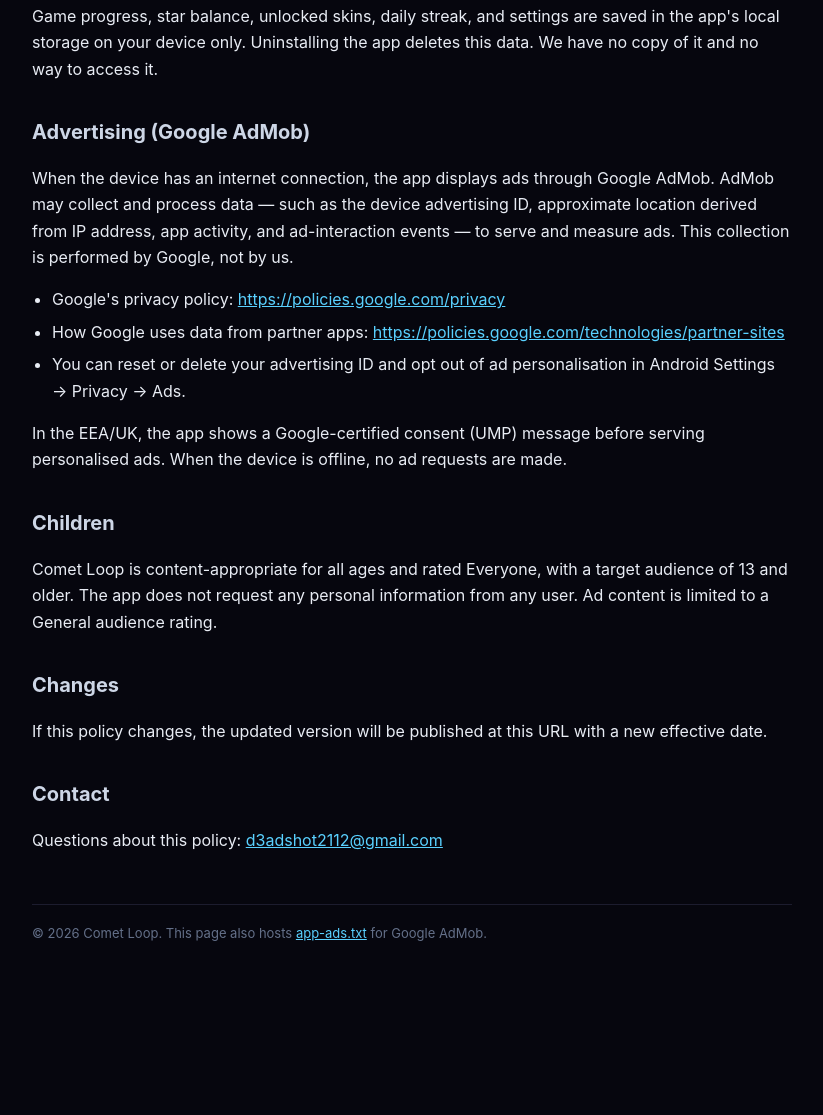
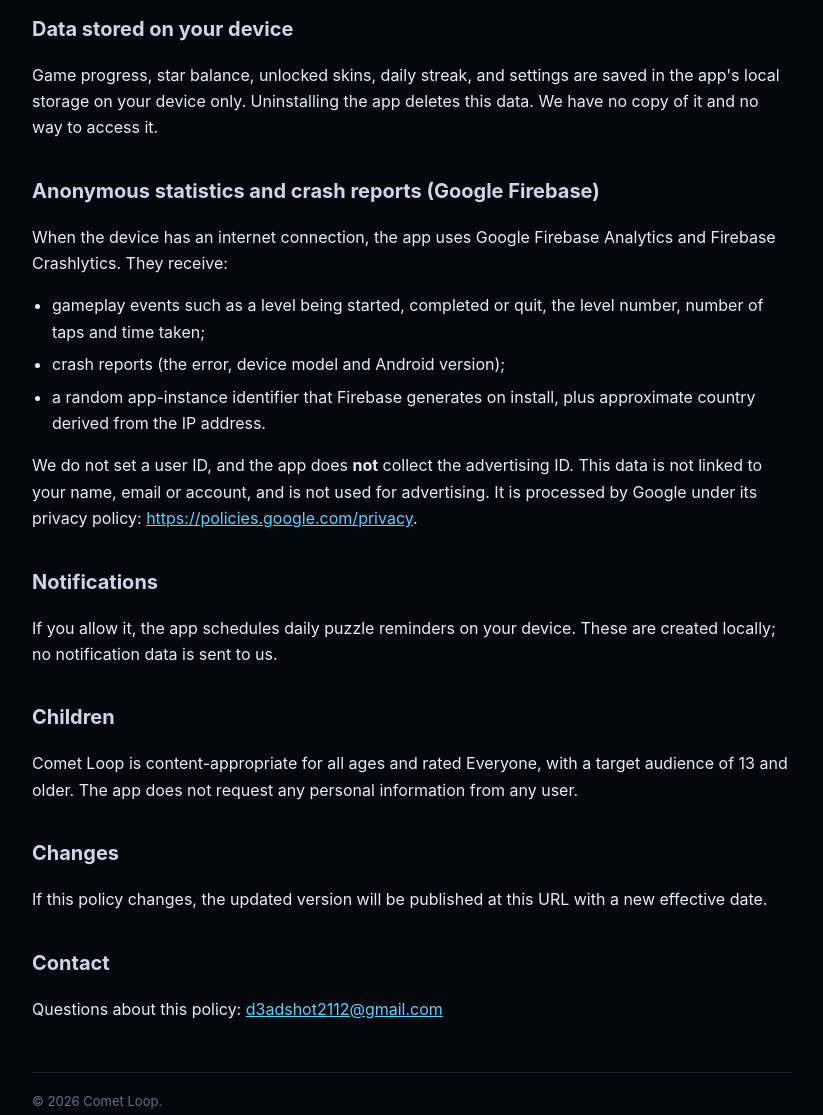
Before and after one commit to Aditundiya/Aditundiya.github.io, a plain HTML site: page index.html in a window 1280 px wide. Shown: the part 534-1649 px from the top of the page, without its empty margins (228-1051 px from the left). Before the commit the page ends 1558 px from the top, so only its background shows below. Drawn offline with Linux system fonts and the light colour scheme.

Commit message:
Comet Loop privacy policy: app is now ad-free (v1.2.0)
Remove AdMob section and app-ads.txt; describe the anonymous Firebase
Analytics/Crashlytics data and local notifications accurately.

Co-Authored-By: Claude Opus 5.5 <noreply@anthropic.com>

```diff
--- a/index.html
+++ b/index.html
@@ -22,7 +22,7 @@
 <body>
 <div class="wrap">
   <h1>Comet Loop <span class="pop">Privacy Policy</span></h1>
-  <p class="eff">Effective date: 14 June 2026</p>
+  <p class="eff">Effective date: 18 November 2026</p>
 
   <p>Comet Loop ("the app", "we") is a casual puzzle game. This policy explains how the app handles data.</p>
 
@@ -31,24 +31,28 @@
     <ul>
       <li>The game works fully <strong>offline</strong>. Your progress (levels, stars, settings, skins, streak) is stored <strong>only on your device</strong> and is never uploaded by us.</li>
       <li>We do <strong>not</strong> ask for, collect, or store your name, email, contacts, location, or any account.</li>
-      <li>When your device is <strong>online</strong>, the app shows advertisements served by <strong>Google AdMob</strong>. When you are offline, no ads are shown and no ad data is processed.</li>
+      <li>The app has <strong>no ads</strong> and <strong>no in-app purchases</strong>.</li>
+      <li>When your device is online, the app sends <strong>anonymous</strong> gameplay statistics and crash reports to Google Firebase so we can fix bugs and improve the game. No advertising ID is collected.</li>
     </ul>
   </div>
 
   <h2>Data stored on your device</h2>
   <p>Game progress, star balance, unlocked skins, daily streak, and settings are saved in the app's local storage on your device only. Uninstalling the app deletes this data. We have no copy of it and no way to access it.</p>
 
-  <h2>Advertising (Google AdMob)</h2>
-  <p>When the device has an internet connection, the app displays ads through Google AdMob. AdMob may collect and process data — such as the device advertising ID, approximate location derived from IP address, app activity, and ad-interaction events — to serve and measure ads. This collection is performed by Google, not by us.</p>
+  <h2>Anonymous statistics and crash reports (Google Firebase)</h2>
+  <p>When the device has an internet connection, the app uses Google Firebase Analytics and Firebase Crashlytics. They receive:</p>
   <ul>
-    <li>Google's privacy policy: <a href="https://policies.google.com/privacy">https://policies.google.com/privacy</a></li>
-    <li>How Google uses data from partner apps: <a href="https://policies.google.com/technologies/partner-sites">https://policies.google.com/technologies/partner-sites</a></li>
-    <li>You can reset or delete your advertising ID and opt out of ad personalisation in Android Settings → Privacy → Ads.</li>
+    <li>gameplay events such as a level being started, completed or quit, the level number, number of taps and time taken;</li>
+    <li>crash reports (the error, device model and Android version);</li>
+    <li>a random app-instance identifier that Firebase generates on install, plus approximate country derived from the IP address.</li>
   </ul>
-  <p>In the EEA/UK, the app shows a Google-certified consent (UMP) message before serving personalised ads. When the device is offline, no ad requests are made.</p>
+  <p>We do not set a user ID, and the app does <strong>not</strong> collect the advertising ID. This data is not linked to your name, email or account, and is not used for advertising. It is processed by Google under its privacy policy: <a href="https://policies.google.com/privacy">https://policies.google.com/privacy</a>.</p>
+
+  <h2>Notifications</h2>
+  <p>If you allow it, the app schedules daily puzzle reminders on your device. These are created locally; no notification data is sent to us.</p>
 
   <h2>Children</h2>
-  <p>Comet Loop is content-appropriate for all ages and rated Everyone, with a target audience of 13 and older. The app does not request any personal information from any user. Ad content is limited to a General audience rating.</p>
+  <p>Comet Loop is content-appropriate for all ages and rated Everyone, with a target audience of 13 and older. The app does not request any personal information from any user.</p>
 
   <h2>Changes</h2>
   <p>If this policy changes, the updated version will be published at this URL with a new effective date.</p>
@@ -56,7 +60,7 @@
   <h2>Contact</h2>
   <p>Questions about this policy: <a href="mailto:d3adshot2112@gmail.com">d3adshot2112@gmail.com</a></p>
 
-  <footer>© 2026 Comet Loop. This page also hosts <a href="app-ads.txt">app-ads.txt</a> for Google AdMob.</footer>
+  <footer>© 2026 Comet Loop.</footer>
 </div>
 </body>
 </html>
```
Also changed, not shown: app-ads.txt (deleted).
